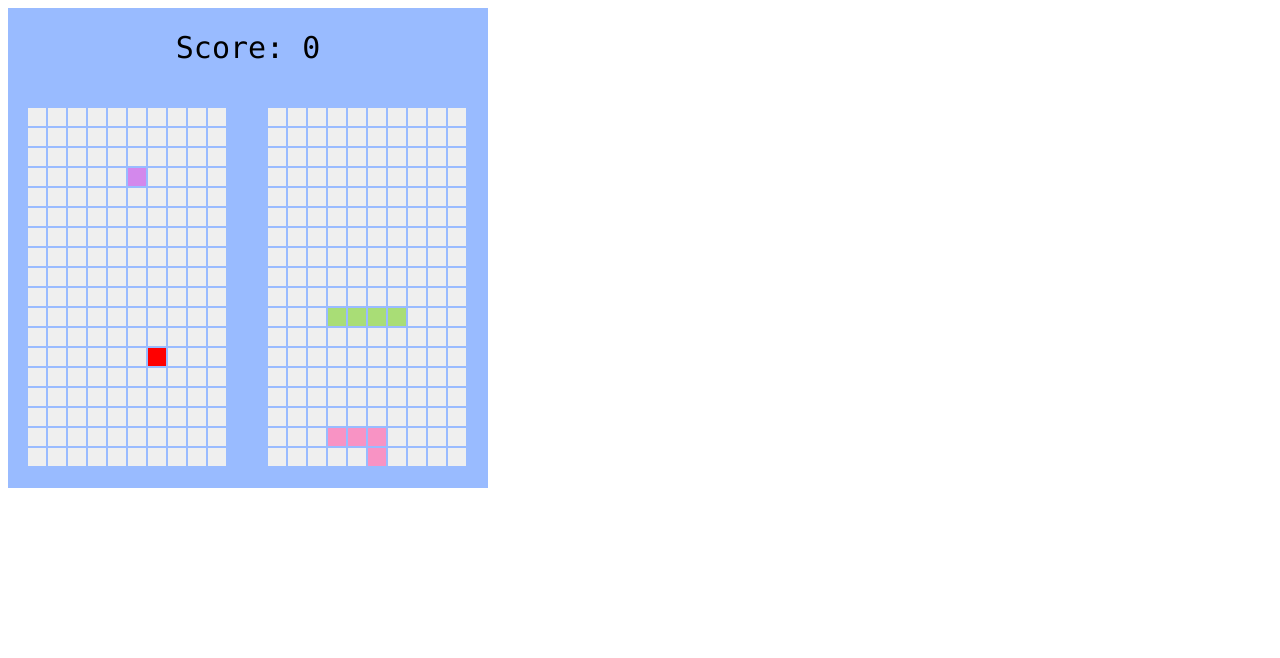
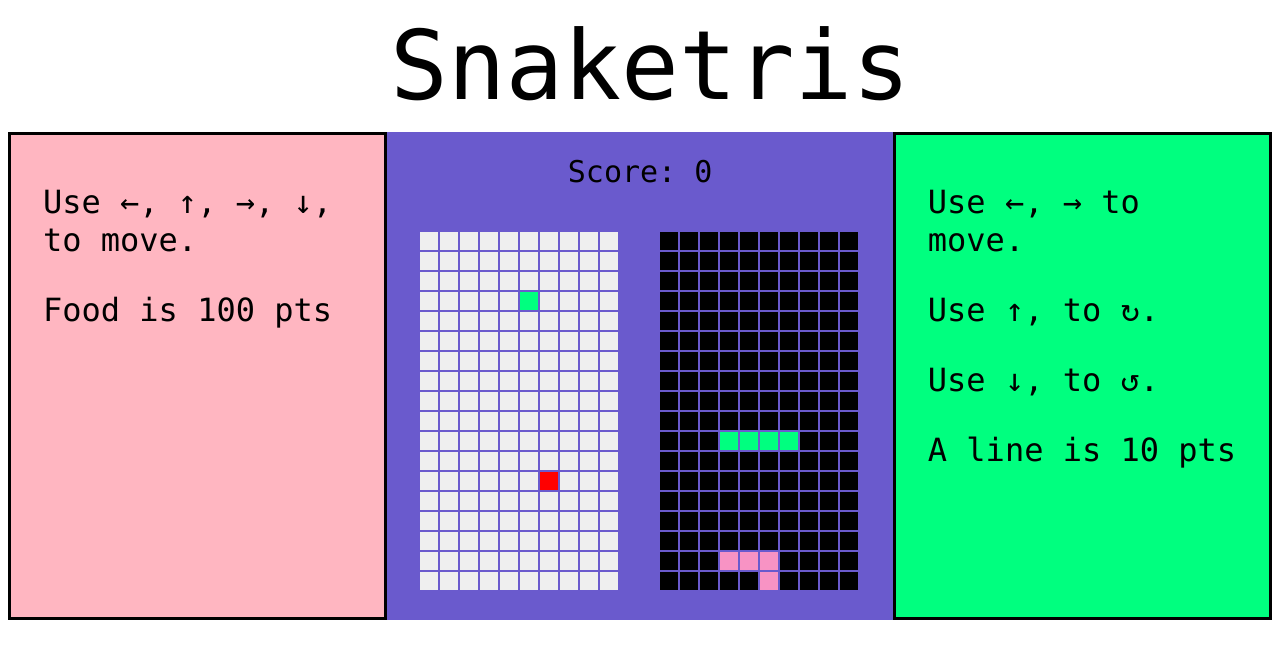
Before and after one commit to samclee/Snaketris, a plain HTML site: page index.html in a window 1280 px wide. Drawn offline with Linux system fonts and the light colour scheme.

Commit message:
Added css
Added instructions on sidebars and centered game.

```diff
--- a/ReferenceData.js
+++ b/ReferenceData.js
@@ -1,8 +1,8 @@
 let colors = {
-  lime: "#a9dd76",
+  lime: "#00FF7F",
   pink: "#f893c4",
   magenta: "#d388ec",
-  orange: "#eab179",
+  orange: "##FFA500",
   teal: "#7cdac1",
   yellow: "#ece76c",
   blue: "#78c3ef",
@@ -12,16 +12,16 @@ let colors = {
 }
 
 let colormap = {
-  i: "#a9dd76",
+  i: "#00FF7F",
   j: "#f893c4",
   l: "#d388ec",
-  o: "#eab179",
+  o: "#FFA500",
   s: "#7cdac1",
   t: "#ece76c",
   z: "#78c3ef",
   b: "#000000"
 }
-colormap[' '] = "#efefef"
+colormap[' '] = "#000000"
 
 let pieceStructures = [
   [
@@ -54,9 +54,9 @@ let pieceStructures = [
       [' ', ' ', ' ', ' '],
     ],
     [
+      [' ', 'j', 'j', ' '],
       [' ', 'j', ' ', ' '],
       [' ', 'j', ' ', ' '],
-      ['j', 'j', ' ', ' '],
       [' ', ' ', ' ', ' '],
     ],
     [
@@ -66,9 +66,9 @@ let pieceStructures = [
       [' ', ' ', ' ', ' '],
     ],
     [
-      [' ', 'j', 'j', ' '],
       [' ', 'j', ' ', ' '],
       [' ', 'j', ' ', ' '],
+      ['j', 'j', ' ', ' '],
       [' ', ' ', ' ', ' '],
     ],
   ],
--- a/SnakeGame.js
+++ b/SnakeGame.js
@@ -81,7 +81,7 @@ SnakeGame.prototype.draw = function(ctx)
   }
 
   // draw snake
-  ctx.fillStyle = colors.magenta;
+  ctx.fillStyle = colors.lime;
   for(var i=0; i<this.player.segs.length; i++)
   {
     var cur_seg = this.player.segs[i];
--- a/TetrisGame.js
+++ b/TetrisGame.js
@@ -205,7 +205,9 @@ TetrisGame.prototype.handleInput = function(evt)
   }
   else if(btn === "ArrowUp" || btn === "w")
   {
-    let testRot = (this.pieceRot+1) % pieceStructures[this.pieceType].length;
+    let testRot = (this.pieceRot-1) % pieceStructures[this.pieceType].length;
+    if(testRot < 0)
+      testRot += pieceStructures[this.pieceType].length;
 
     if(this.canPieceMove(this.pieceX, this.pieceY, testRot))
     {
@@ -222,9 +224,7 @@ TetrisGame.prototype.handleInput = function(evt)
   }
   else if(btn === "ArrowDown" || btn === "s")
   {
-    let testRot = (this.pieceRot-1) % pieceStructures[this.pieceType].length;
-    if(testRot < 0)
-      testRot += pieceStructures[this.pieceType].length;
+    let testRot = (this.pieceRot+1) % pieceStructures[this.pieceType].length;
 
     if(this.canPieceMove(this.pieceX, this.pieceY, testRot))
     {
--- a/index.html
+++ b/index.html
@@ -3,11 +3,31 @@
 <head>
   <title>Snaketris</title>
   <meta charset="utf-8">
+  <link rel="stylesheet" type="text/css" href="./main.css">
 </head>
 <body onload="init()">
-  <canvas id="game" width="480" height="480">
-    Hopefully you don't see this.
-  </canvas>
+  <div id="top">Snaketris</div>
+
+  <div class="boxes">
+    <div class="box left">
+      <p>Use &larr;, &uarr;, &rarr;, &darr;, to move.</p>
+
+      <p>Food is 100 pts</p>
+    </div>
+
+    <div class="center">
+    <canvas id="game" width="480" height="480">
+      Hopefully you don't see this.
+    </canvas>
+    </div>
+
+    <div class="box right">
+      <p>Use &larr;, &rarr; to move.</p>
+      <p>Use &uarr;, to &#8635;.</p>
+      <p>Use &darr;, to &#8634;.</p>
+      <p>A line is 10 pts</p>
+    </div>
+  </div>
 
   <script src="./ReferenceData.js"></script>
   <script src="./main.js"></script>
--- /dev/null
+++ b/main.css
@@ -0,0 +1,42 @@
+body {
+  font-family: "Lucida Console";
+}
+
+#top {
+  font-size: 6em;
+  width: 100%;
+  text-align: center;
+  margin: 10px;
+}
+
+.boxes {
+  display: table;
+  width: 100%;
+  height: 100%;
+  font-size: 2em;
+}
+
+.box {
+  display: table-cell;
+  text-align: left;
+  vertical-align: top;
+  border-style: solid;
+  border-width: 3px;
+  width: 30%;
+  padding: 0.5em 1em;
+}
+
+.left {
+  background-color: LightPink;
+}
+
+.right {
+  background-color: SpringGreen;
+}
+
+.center {
+  display: table-cell;
+  text-align: center;
+  vertical-align: middle;
+  background-color: SlateBlue;
+}
--- a/main.js
+++ b/main.js
@@ -69,12 +69,6 @@ function draw()
 
   if(state === "LOSS")
     ctx.globalAlpha = 0.5;
-  else
-    ctx.globalAlpha = 1;
-
-  // draw Bg
-  ctx.fillStyle = colors.indigo;
-  ctx.fillRect(0, 0, canv.width, canv.height);
 
   // draw SnakeGame
   ctx.save();
@@ -89,6 +83,7 @@ function draw()
   ctx.restore();
 
   // draw Score
+  ctx.globalAlpha = 1;
   ctx.fillStyle = "black";
   ctx.fillText("Score: " + score, canv.width / 2, 50);
 } // draw()
```
Also changed, not shown: colors.json (deleted, +0 -9 lines).
